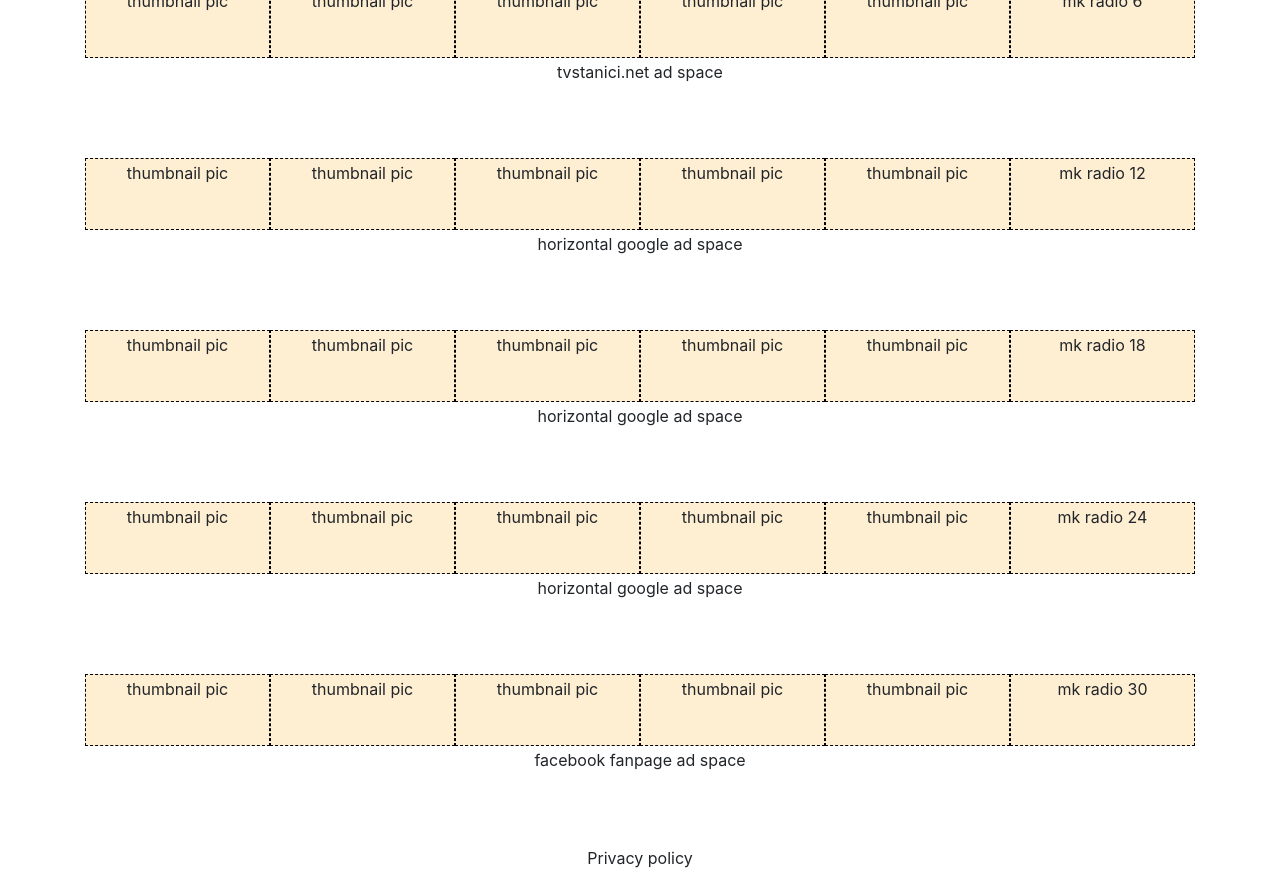
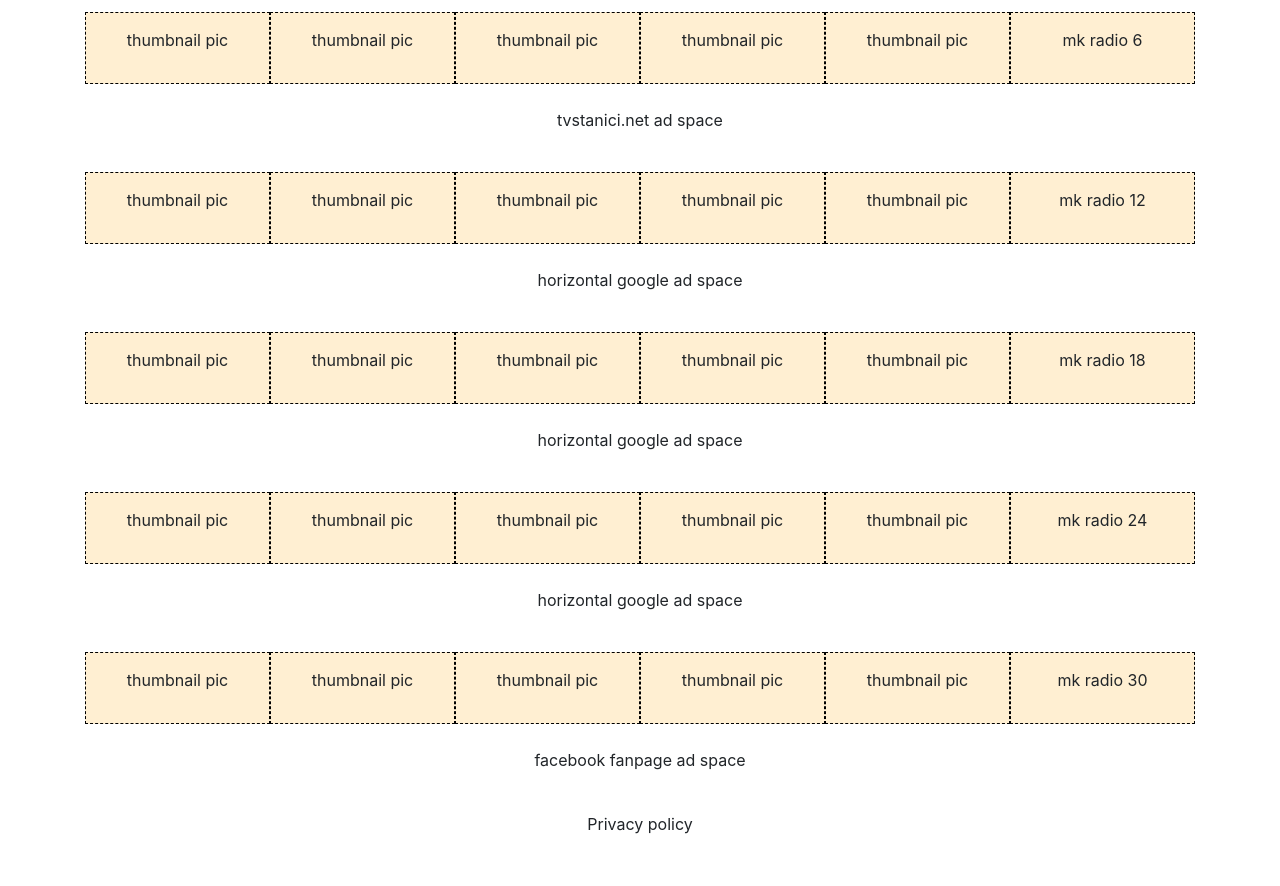
Before and after one commit to Goran-Arsov/radiostanici_com_2, a plain HTML site: page index.html in a window 1280 px wide. Shown: the part 246-1132 px from the top of the page. After the commit the page ends 1098 px from the top, so only its background shows below. Drawn offline with nearby package versions, Linux system fonts and the light colour scheme.

Commit message:
centered boxes

```diff
--- a/index.html
+++ b/index.html
@@ -8,6 +8,8 @@
 
     <!-- Bootstrap CSS -->
     <link rel="stylesheet" href="https://stackpath.bootstrapcdn.com/bootstrap/4.1.3/css/bootstrap.min.css" integrity="sha384-MCw98/SFnGE8fJT3GXwEOngsV7Zt27NXFoaoApmYm81iuXoPkFOJwJ8ERdknLPMO" crossorigin="anonymous">
+
+    <!-- Personalization -->
     <link rel="stylesheet" href="style.css">
     <title>Hello, world!</title>
 </head>
@@ -30,9 +32,10 @@
 
         <div class="googleadspace">
             <p class="text-center"> horizontal google ad space</p>
+            <p class="text-center"> horizontal google ad space</p>
         </div>
 
-        <div class="container rowcontainer">
+        <div class="container">
             <div class="row">
                 <div class="col-4 col-sm-4 col-md-2 col-lg-2 col-xl-2 perimeter" id="1">
                     <p class="text-center">thumbnail pic</p>
@@ -60,7 +63,7 @@
             <p class="text-center"> tvstanici.net ad space</p>
         </div>
 
-        <div class="container rowcontainer">
+        <div class="container">
             <div class="row">
                 <div class="col-4 col-sm-3 col-md-3 col-lg-2 col-xl-2 perimeter" id="7">
                     <p class="text-center">thumbnail pic</p>
@@ -87,7 +90,7 @@
             <p class="text-center"> horizontal google ad space</p>
         </div>
 
-        <div class="container rowcontainer">
+        <div class="container">
             <div class="row">
                 <div class="col-4 col-sm-3 col-md-3 col-lg-2 col-xl-2 perimeter" id="13">
                     <p class="text-center">thumbnail pic</p>
@@ -114,7 +117,7 @@
             <p class="text-center">horizontal google ad space</p>
         </div>
 
-        <div class="container rowcontainer">
+        <div class="container">
             <div class="row">
                 <div class="col-4 col-sm-3 col-md-3 col-lg-2 col-xl-2 perimeter" id="19">
                     <p class="text-center">thumbnail pic</p>
@@ -141,7 +144,7 @@
             <p class="text-center"> horizontal google ad space</p>
         </div>
 
-        <div class="container rowcontainer">
+        <div class="container">
             <div class="row">
                 <div class="col-4 col-sm-3 col-md-3 col-lg-2 col-xl-2 perimeter" id="25">
                     <p class="text-center">thumbnail pic</p>
@@ -168,7 +171,7 @@
             <p class="text-center"> facebook fanpage ad space</p>
         </div>
 
-        <div class="container rowcontainer">
+        <div class="container">
             <p class="text-center">Privacy policy</p>
         </div>
     </div>
--- a/style.css
+++ b/style.css
@@ -5,13 +5,13 @@
 
   body {
       height: auto;
+      text-align: center;
   }
 
   header {
-      text-align: center;
       color: navy;
       background-color: white;
-      border: 1px solid white;
+      /* border: 1px solid white; */
   }
 
   nav {
@@ -27,10 +27,16 @@
       height: 72px;
       border: 1px dashed black;
       padding: 2px;
+      display: flex;
+      flex-wrap: wrap;
+      justify-content: center;
+      align-items: center;
   }
-  /*.perimeter is descriptive, it will be deleted in the final file*/
+  /*the border is descriptive, it will be deleted in the final file*/
 
   .googleadspace {
+      display: inline;
+      float: none;
       height: 100px;
       padding: 2px;
   }
```
